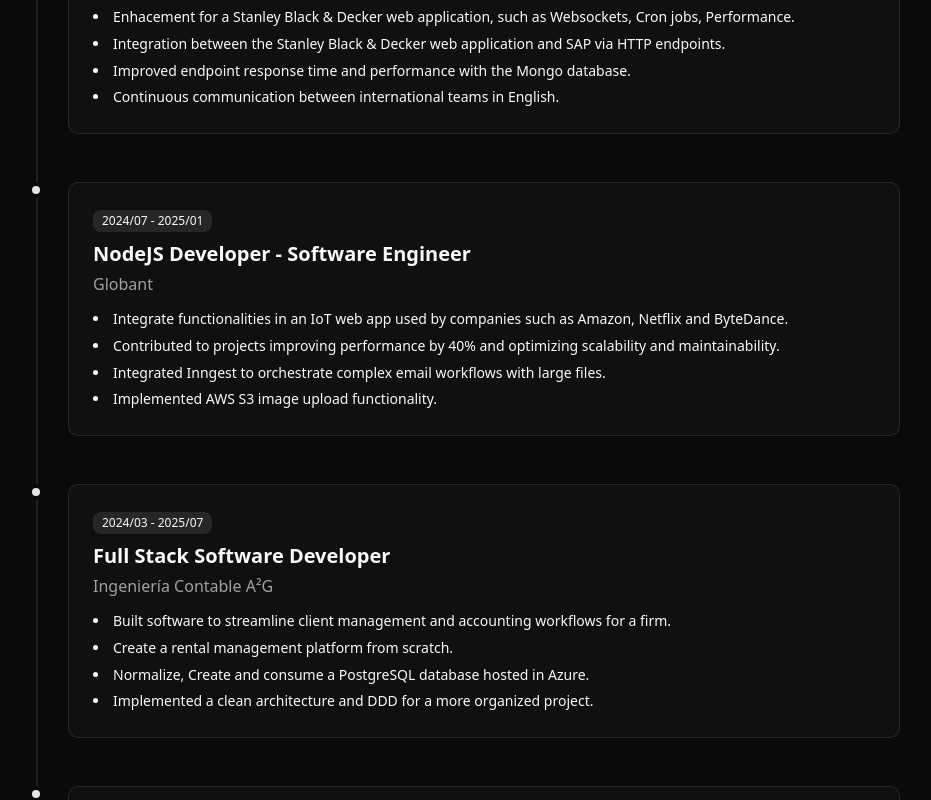
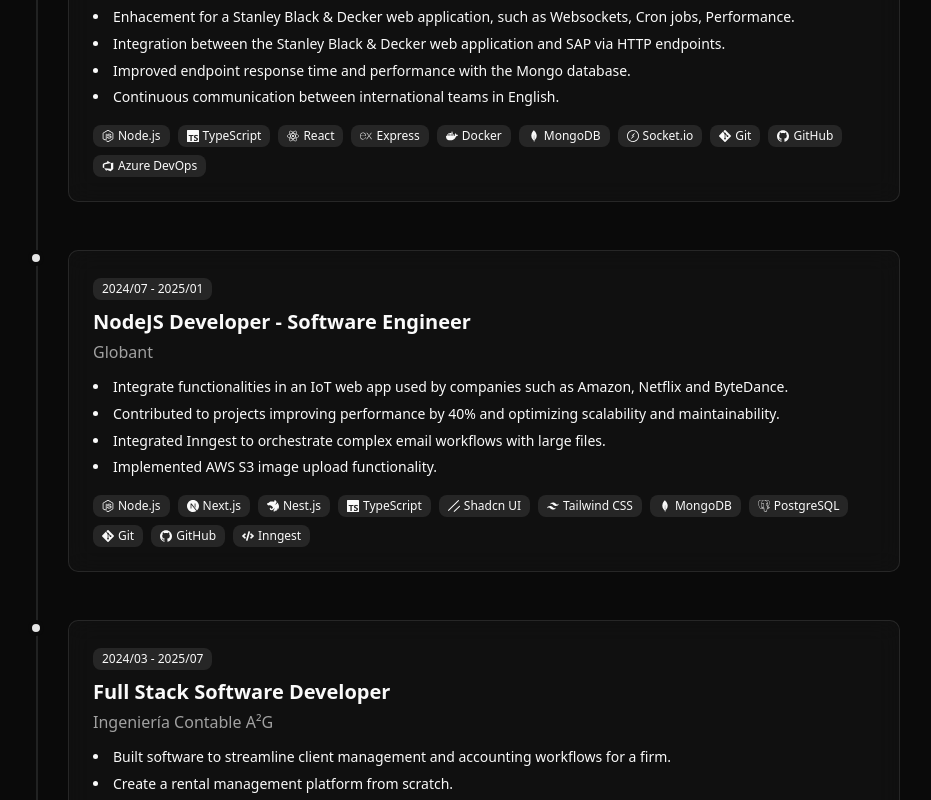
Before and after one commit to eltatata/David-Portfolio, a Next.js app: page / in a window 1280 px wide. Shown: the part 1100-1900 px from the top of the page, without its empty margins (188-1119 px from the left). Built offline with nearby package versions, Linux system fonts and the light colour scheme.

Commit message:
feat: separation of content to be rendered and added technology information

```diff
--- a/src/components/sections/experience.tsx
+++ b/src/components/sections/experience.tsx
@@ -4,44 +4,11 @@
 import { useTranslation } from 'react-i18next';
 import { Badge } from '@/components/ui/badge';
 import { FadeInSection } from './fade-in-section';
+import { getExperiences } from '@/lib/experience-info';
 
 export function Experience() {
   const { t } = useTranslation();
-
-  const experiences = [
-    {
-      period: t('experience.jobs.job1.period'),
-      title: t('experience.fullStackDeveloper'),
-      company: t('experience.jobs.job1.company'),
-      description: t('experience.jobs.job1.description', {
-        returnObjects: true,
-      }) as string[],
-    },
-    {
-      period: t('experience.jobs.job2.period'),
-      title: t('experience.nodeJSDeveloper'),
-      company: t('experience.jobs.job2.company'),
-      description: t('experience.jobs.job2.description', {
-        returnObjects: true,
-      }) as string[],
-    },
-    {
-      period: t('experience.jobs.job3.period'),
-      title: t('experience.fullStackDeveloper'),
-      company: t('experience.jobs.job3.company'),
-      description: t('experience.jobs.job3.description', {
-        returnObjects: true,
-      }) as string[],
-    },
-    {
-      period: t('experience.jobs.job4.period'),
-      title: t('experience.fullStackDeveloper'),
-      company: t('experience.jobs.job4.company'),
-      description: t('experience.jobs.job4.description', {
-        returnObjects: true,
-      }) as string[],
-    },
-  ];
+  const experiences = getExperiences(t);
 
   return (
     <section id="experience" className="py-20 px-6">
@@ -73,6 +40,19 @@
                     <li key={i}>{line}</li>
                   ))}
                 </ul>
+
+                <div className="flex flex-wrap gap-2 mt-4">
+                  {item.techStack.map((tech, i) => (
+                    <Badge
+                      key={i}
+                      variant="secondary"
+                      className="flex items-center gap-1 text-xs"
+                    >
+                      <tech.icon className="w-3 h-3" />
+                      {tech.name}
+                    </Badge>
+                  ))}
+                </div>
               </div>
             </FadeInSection>
           ))}
--- /dev/null
+++ b/src/lib/experience-info.tsx
@@ -0,0 +1,115 @@
+import { TFunction } from 'i18next';
+import { IconType } from 'react-icons';
+import {
+  SiNextdotjs,
+  SiTypescript,
+  SiTailwindcss,
+  SiMongodb,
+  SiNodedotjs,
+  SiExpress,
+  SiDocker,
+  SiPostgresql,
+  SiLangchain,
+  SiSocketdotio,
+  SiGit,
+  SiGithub,
+  SiShadcnui,
+  SiNestjs,
+  SiOpenai,
+  SiReact,
+} from 'react-icons/si';
+import { FaCode } from 'react-icons/fa';
+import { VscAzureDevops } from 'react-icons/vsc';
+
+export interface TechStack {
+  name: string;
+  icon: IconType;
+}
+
+export interface Experience {
+  period: string;
+  title: string;
+  company: string;
+  description: string[];
+  techStack: TechStack[];
+}
+
+export const getExperiences = (t: TFunction): Experience[] => [
+  {
+    period: t('experience.jobs.job1.period') as string,
+    title: t('experience.fullStackDeveloper') as string,
+    company: t('experience.jobs.job1.company') as string,
+    description: t('experience.jobs.job1.description', {
+      returnObjects: true,
+    }) as string[],
+    techStack: [
+      { name: 'Node.js', icon: SiNodedotjs },
+      { name: 'TypeScript', icon: SiTypescript },
+      { name: 'React', icon: SiReact },
+      { name: 'Express', icon: SiExpress },
+      { name: 'Docker', icon: SiDocker },
+      { name: 'MongoDB', icon: SiMongodb },
+      { name: 'Socket.io', icon: SiSocketdotio },
+      { name: 'Git', icon: SiGit },
+      { name: 'GitHub', icon: SiGithub },
+      { name: 'Azure DevOps', icon: VscAzureDevops },
+    ],
+  },
+  {
+    period: t('experience.jobs.job2.period') as string,
+    title: t('experience.nodeJSDeveloper') as string,
+    company: t('experience.jobs.job2.company') as string,
+    description: t('experience.jobs.job2.description', {
+      returnObjects: true,
+    }) as string[],
+    techStack: [
+      { name: 'Node.js', icon: SiNodedotjs },
+      { name: 'Next.js', icon: SiNextdotjs },
+      { name: 'Nest.js', icon: SiNestjs },
+      { name: 'TypeScript', icon: SiTypescript },
+      { name: 'Shadcn UI', icon: SiShadcnui },
+      { name: 'Tailwind CSS', icon: SiTailwindcss },
+      { name: 'MongoDB', icon: SiMongodb },
+      { name: 'PostgreSQL', icon: SiPostgresql },
+      { name: 'Git', icon: SiGit },
+      { name: 'GitHub', icon: SiGithub },
+      { name: 'Inngest', icon: FaCode },
+    ],
+  },
+  {
+    period: t('experience.jobs.job3.period') as string,
+    title: t('experience.fullStackDeveloper') as string,
+    company: t('experience.jobs.job3.company') as string,
+    description: t('experience.jobs.job3.description', {
+      returnObjects: true,
+    }) as string[],
+    techStack: [
+      { name: 'Node.js', icon: SiNodedotjs },
+      { name: 'Next.js', icon: SiNextdotjs },
+      { name: 'Nest.js', icon: SiNestjs },
+      { name: 'Tailwind CSS', icon: SiTailwindcss },
+      { name: 'Shadcn UI', icon: SiShadcnui },
+      { name: 'PostgreSQL', icon: SiPostgresql },
+      { name: 'Git', icon: SiGit },
+      { name: 'GitHub', icon: SiGithub },
+    ],
+  },
+  {
+    period: t('experience.jobs.job4.period') as string,
+    title: t('experience.fullStackDeveloper') as string,
+    company: t('experience.jobs.job4.company') as string,
+    description: t('experience.jobs.job4.description', {
+      returnObjects: true,
+    }) as string[],
+    techStack: [
+      { name: 'Next.js', icon: SiNextdotjs },
+      { name: 'OpenAI', icon: SiOpenai },
+      { name: 'Langchain', icon: SiLangchain },
+      { name: 'TypeScript', icon: SiTypescript },
+      { name: 'Tailwind CSS', icon: SiTailwindcss },
+      { name: 'Git', icon: SiGit },
+      { name: 'GitHub', icon: SiGithub },
+      { name: 'Docker', icon: SiDocker },
+    ],
+  },
+];
```
